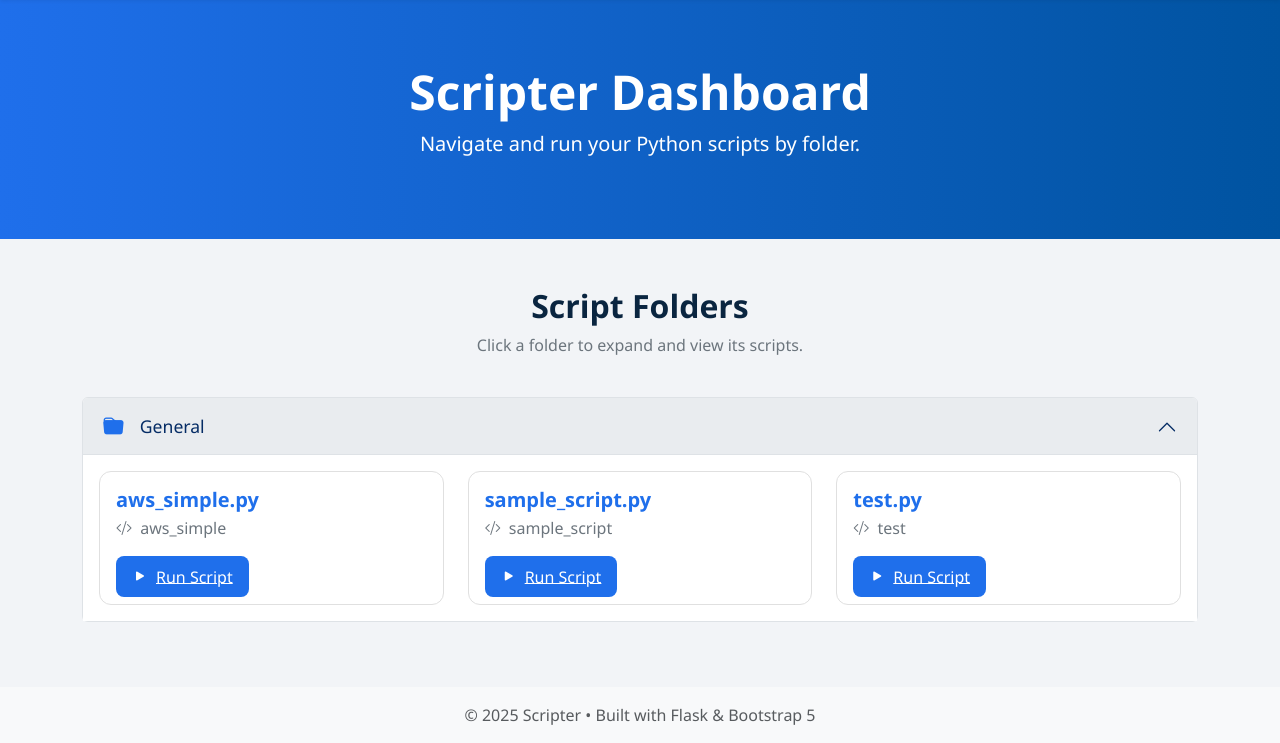
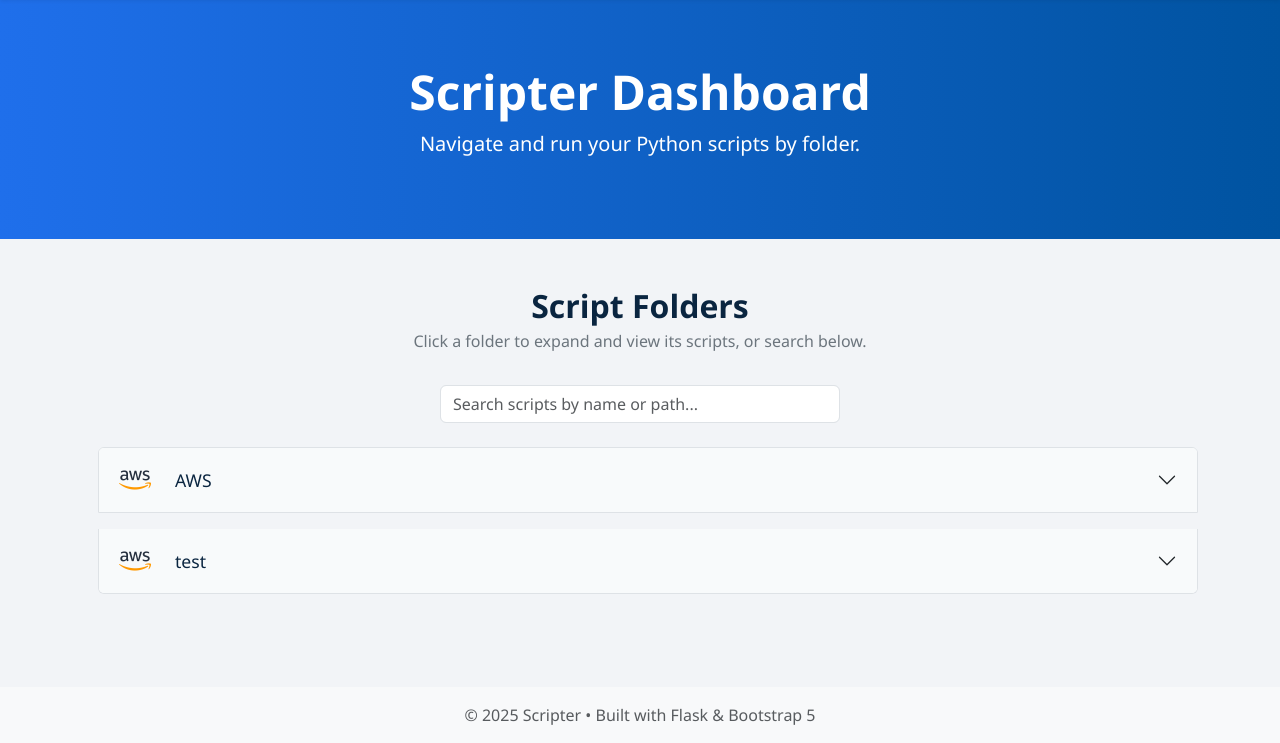
Before and after one commit to divyansh8866/scripter, a Flask app: page / in a window 1280 px wide. Shown: the part 57-800 px from the top of the page. Run offline with Flask 3, Linux system fonts and the light colour scheme.

Commit message:
added search and icon support

```diff
--- a/app.py
+++ b/app.py
@@ -3,11 +3,20 @@ import sys
 import inspect
 import subprocess
 import datetime
+from flask import send_from_directory
 
 from flask import Flask, render_template, request, Response, url_for, redirect
 
 app = Flask(__name__, static_folder="static", template_folder="templates")
 SCRIPTS_DIR = os.path.join(os.path.dirname(__file__), "scripts")
+
+@app.route("/scripts/<path:filename>")
+def serve_script_file(filename):
+    """
+    Serve any file under the `scripts/` folder so that
+    /scripts/<folder_path>/icon.png resolves.
+    """
+    return send_from_directory(SCRIPTS_DIR, filename)
 
 
 def build_script_tree(base_path):
@@ -209,4 +218,4 @@ def run_script():
 
 
 if __name__ == "__main__":
-    app.run(host="0.0.0.0", port=5000, debug=False)
+    app.run(host="0.0.0.0", port=1000, debug=False)
--- a/templates/index.html
+++ b/templates/index.html
@@ -21,9 +21,18 @@
     .section-heading h2 {
       font-weight: 600;
       color: #0A2540;
+      margin-bottom: 0.25rem;
     }
     .section-heading p {
       color: #6C757D;
+      margin-bottom: 1.5rem;
+    }
+
+    /* Search box */
+    #searchBox {
+      max-width: 400px;
+      margin: 0 auto 1.5rem auto;
+      display: block;
     }
 
     /* Accordion styling */
@@ -32,17 +41,19 @@
       color: #0A2540;
       font-size: 1.1rem;
       padding: 1rem 1.25rem;
+      display: flex;
+      align-items: center;
+      gap: 0.75rem;
     }
     .accordion-button:not(.collapsed) {
       background-color: #E9ECEF;
     }
-    .accordion-button .bi-folder-fill {
-      font-size: 1.3rem;
-      color: #1F6FEB;
+    .accordion-button img.folder-icon {
+      margin-right: 0.75rem;
     }
     .accordion-body {
       background-color: #FFFFFF;
-      padding: 1rem;
+      padding: 1rem 1.5rem;
     }
 
     /* Script cards */
@@ -51,17 +62,38 @@
       border-radius: 0.75rem;
       background-color: #FFFFFF;
       transition: transform 0.2s, box-shadow 0.2s;
+      display: flex;
+      flex-direction: column;
+      height: 100%;
     }
     .script-card:hover {
       transform: translateY(-5px);
       box-shadow: 0 6px 20px rgba(0, 0, 0, 0.08);
     }
+    .script-card .card-body {
+      display: flex;
+      flex-direction: column;
+      justify-content: space-between;
+      padding: 1rem;
+    }
     .script-card .card-title {
       color: #1F6FEB;
       font-weight: 600;
+      text-align: center;
+      margin-bottom: 0.5rem;
+      font-size: 1rem;
+      white-space: nowrap;
+      overflow: hidden;
+      text-overflow: ellipsis;
     }
     .script-card .card-subtitle {
       color: #6C757D;
+      text-align: center;
+      font-size: 0.9rem;
+      margin-bottom: 1rem;
+      white-space: nowrap;
+      overflow: hidden;
+      text-overflow: ellipsis;
     }
 
     /* “Run Script” button */
@@ -71,6 +103,8 @@
       border-radius: 0.5rem;
       font-weight: 500;
       padding: 0.6rem 1rem;
+      font-size: 0.95rem;
+      text-align: center;
     }
     .btn-run:hover {
       background-color: #1558B0;
@@ -78,15 +112,26 @@
 
     /* Indent nested folders */
     .nested-level-1 {
-      margin-left: 1.5rem;
+      margin-left: 1rem;
     }
     .nested-level-2 {
+      margin-left: 2rem;
+    }
+    .nested-level-3 {
       margin-left: 3rem;
     }
-    .nested-level-3 {
-      margin-left: 4.5rem;
+
+    /* Folder‐icon sizing */
+    .folder-icon {
+      width: 2rem;
+      height: 2rem;
+      object-fit: contain;
     }
-    /* Add more as needed */
+
+    /* Hide an accordion item when it has no matching children */
+    .hidden-folder {
+      display: none !important;
+    }
   </style>
 {% endblock %}
 
@@ -103,15 +148,23 @@
 
   <div class="container mt-5">
     <!-- Section Heading -->
-    <div class="row mb-4 section-heading">
+    <div class="row mb-2 section-heading">
       <div class="col text-center">
         <h2>Script Folders</h2>
-        <p>Click a folder to expand and view its scripts.</p>
+        <p>Click a folder to expand and view its scripts, or search below.</p>
       </div>
     </div>
 
+    {# Search box #}
+    <input
+      type="text"
+      id="searchBox"
+      class="form-control"
+      placeholder="Search scripts by name or path..."
+    />
+
     {% if script_tree.subdirs|length == 0 and script_tree.files|length == 0 %}
-      <div class="row">
+      <div class="row mt-4">
         <div class="col">
           <div class="alert alert-warning text-center" role="alert">
             No scripts found in <code>scripts/</code>.
@@ -132,8 +185,8 @@
                 aria-expanded="true"
                 aria-controls="collapse-General"
               >
-                <i class="bi bi-folder-fill me-3"></i>
-                General
+                <i class="bi bi-folder-fill"></i>
+                <span>General</span>
               </button>
             </h2>
             <div
@@ -143,10 +196,10 @@
               data-bs-parent="#rootAccordion"
             >
               <div class="accordion-body">
-                <div class="row row-cols-1 row-cols-sm-2 row-cols-md-3 g-4">
+                <div class="row row-cols-1 row-cols-sm-2 row-cols-md-3 g-4 justify-content-center">
                   {% for fname in script_tree.files %}
-                    <div class="col">
-                      <div class="card script-card h-100">
+                    <div class="col d-flex align-items-stretch script-wrapper">
+                      <div class="card script-card">
                         <div class="card-body d-flex flex-column">
                           <h5 class="card-title">{{ fname }}</h5>
                           <p class="card-subtitle mb-4">
@@ -174,8 +227,9 @@
         {# Recursive macro for nested folders #}
         {% macro render_folder(node, path, parent_id, level=0) %}
           {% for folder, subtree in node.subdirs.items() %}
+            {% set folder_path = (path ~ '/' ~ folder).lstrip('/') %}
             {% set folder_id = parent_id ~ "-" ~ loop.index %}
-            <div class="accordion-item mb-3 {% if level==1 %}nested-level-1{% elif level==2 %}nested-level-2{% elif level==3 %}nested-level-3{% endif %}">
+            <div class="accordion-item mb-3 {% if level == 1 %}nested-level-1{% elif level == 2 %}nested-level-2{% elif level == 3 %}nested-level-3{% endif %}">
               <h2 class="accordion-header" id="heading-{{ folder_id }}">
                 <button
                   class="accordion-button collapsed"
@@ -185,8 +239,13 @@
                   aria-expanded="false"
                   aria-controls="collapse-{{ folder_id }}"
                 >
-                  <i class="bi bi-folder-fill me-3"></i>
-                  {{ folder }}
+                  <img
+                    src="/scripts/{{ folder_path }}/icon.png"
+                    onerror="this.onerror=null; this.src='{{ url_for('static', filename='default_icon.png') }}';"
+                    alt="{{ folder }} icon"
+                    class="folder-icon"
+                  />
+                  <span>{{ folder }}</span>
                 </button>
               </h2>
               <div
@@ -198,10 +257,10 @@
                 <div class="accordion-body">
                   {# Files in this folder #}
                   {% if subtree.files %}
-                    <div class="row row-cols-1 row-cols-sm-2 row-cols-md-3 g-4 mb-4">
+                    <div class="row row-cols-1 row-cols-sm-2 row-cols-md-3 g-4 mb-4 justify-content-center">
                       {% for fname in subtree.files %}
-                        <div class="col">
-                          <div class="card script-card h-100">
+                        <div class="col d-flex align-items-stretch script-wrapper" data-folder="{{ folder_path }}">
+                          <div class="card script-card">
                             <div class="card-body d-flex flex-column">
                               <h5 class="card-title">{{ fname }}</h5>
                               <p class="card-subtitle mb-4">
@@ -225,7 +284,7 @@
 
                   {# Nested subfolders #}
                   <div class="accordion" id="nestedAccordion-{{ folder_id }}">
-                    {{ render_folder(subtree, path ~ '/' ~ folder, "nestedAccordion-" ~ folder_id, level+1) }}
+                    {{ render_folder(subtree, path ~ '/' ~ folder, "nestedAccordion-" ~ folder_id, level + 1) }}
                   </div>
                 </div>
               </div>
@@ -237,4 +296,77 @@
       </div>
     {% endif %}
   </div>
+
+  {# JavaScript: filter scripts and collapse all when search is cleared #}
+  <script>
+    document.addEventListener("DOMContentLoaded", function () {
+      const searchBox = document.getElementById("searchBox");
+      searchBox.addEventListener("input", function () {
+        const query = this.value.trim().toLowerCase();
+
+        if (query === "") {
+          resetAll();
+        } else {
+          filterScripts(query);
+        }
+      });
+
+      function resetAll() {
+        // 1) Show all scripts
+        document.querySelectorAll(".script-wrapper").forEach((wrapper) => {
+          wrapper.classList.remove("d-none");
+        });
+
+        // 2) Remove hidden-folder from all items
+        document.querySelectorAll(".hidden-folder").forEach((item) => {
+          item.classList.remove("hidden-folder");
+        });
+
+        // 3) Collapse all open accordions
+        document.querySelectorAll(".accordion-collapse.show").forEach((collapseEl) => {
+          bootstrap.Collapse.getOrCreateInstance(collapseEl).hide();
+        });
+      }
+
+      function filterScripts(query) {
+        // 1) Show/hide each script wrapper based on the query
+        document.querySelectorAll(".script-wrapper").forEach((wrapper) => {
+          const titleEl = wrapper.querySelector(".card-title");
+          const subtitleEl = wrapper.querySelector(".card-subtitle");
+          const text = (titleEl.textContent + " " + subtitleEl.textContent).toLowerCase();
+
+          if (text.includes(query)) {
+            wrapper.classList.remove("d-none");
+          } else {
+            wrapper.classList.add("d-none");
+          }
+        });
+
+        // 2) Traverse all accordion-items bottom-up: hide those with no visible scripts/subfolders
+        const allItems = Array.from(document.querySelectorAll(".accordion-item")).reverse();
+        allItems.forEach((item) => {
+          // Check for any visible script in this item
+          const hasVisibleScript = Array.from(item.querySelectorAll(".script-wrapper"))
+            .some((w) => !w.classList.contains("d-none"));
+
+          // Check for any visible child folder (submenu) not marked hidden
+          const hasVisibleChildFolder = Array.from(item.querySelectorAll(".accordion-item"))
+            .some((child) => !child.classList.contains("hidden-folder"));
+
+          const collapseEl = item.querySelector(".accordion-collapse");
+
+          if (hasVisibleScript || hasVisibleChildFolder) {
+            item.classList.remove("hidden-folder");
+
+            // If it directly contains visible scripts but is collapsed, expand it
+            if (hasVisibleScript && collapseEl && !collapseEl.classList.contains("show")) {
+              bootstrap.Collapse.getOrCreateInstance(collapseEl).show();
+            }
+          } else {
+            item.classList.add("hidden-folder");
+          }
+        });
+      }
+    });
+  </script>
 {% endblock %}
```
Also changed, not shown: scripts/test/Lambda/qwe.py (added, +22 -0 lines), scripts/test/Lambda/wer.py (added, +53 -0 lines), scripts/test/test.py (added, +21 -0 lines), scripts/AWS/Lambda/aws_simple.py (renamed from scripts/aws_simple.py), scripts/AWS/Lambda/icon.png (added), scripts/AWS/Lambda/sample_script.py (renamed from scripts/sample_script.py), scripts/AWS/icon.png (added), scripts/AWS/test.py (renamed from scripts/test.py), scripts/test/Lambda/icon.png (added), scripts/test/icon.png (added), 2 other files.
